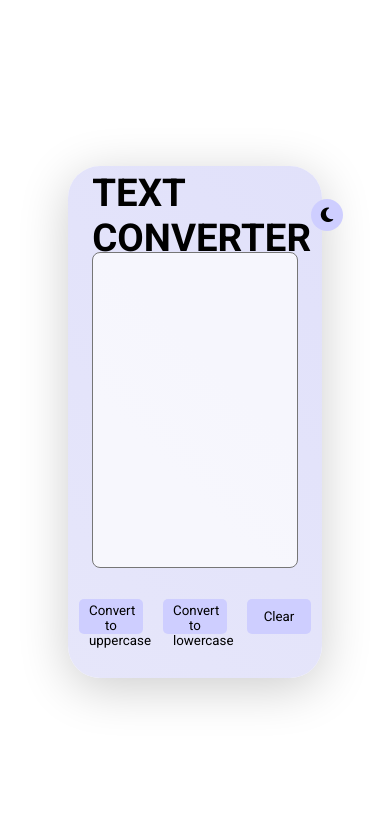
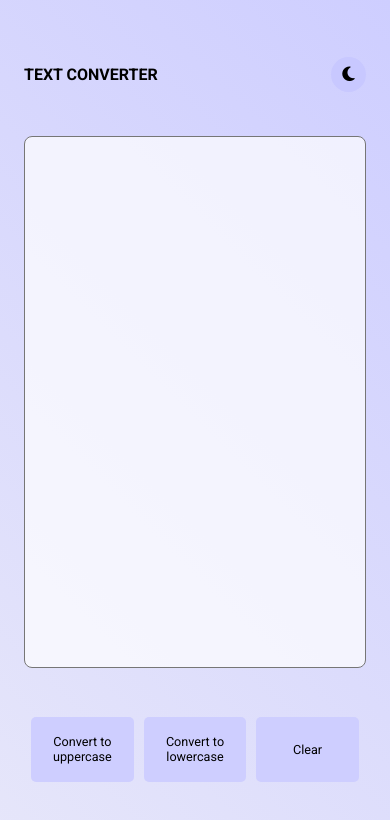
Before and after one commit to affan12345678/text-converter-react, a React (Create React App) app: page / in a window 390 px wide. Shown: the top 820 px of the page. Built offline with nearby package versions, Linux system fonts and the light colour scheme.

Commit message:
change styles

```diff
--- a/src/styles.css
+++ b/src/styles.css
@@ -22,9 +22,10 @@ body {
   --app-background: linear-gradient(
     45deg,
     rgba(230, 230, 250, 1) 0%,
-    rgba(225, 225, 250, 1) 100%
+    rgb(206, 206, 255) 100%
   );
   --app-btun-background: rgb(206, 206, 255);
+  --theme-toggle-btun-background: rgb(200, 200, 255);
   --app-btun-hover-background: rgb(200, 200, 255);
   --app-btun-clicked-background: rgb(190, 190, 255);
 }
@@ -34,8 +35,9 @@ body.dark-theme {
   --app-background: linear-gradient(
     45deg,
     rgb(110, 110, 110) 0%,
-    rgb(94, 94, 94) 100%
+    rgb(60, 60, 60) 100%
   );
+  --theme-toggle-btun-background: rgb(140, 140, 140);
   --app-btun-background: rgb(150, 150, 150);
   --app-btun-hover-background: rgb(160, 160, 160);
   --app-btun-clicked-background: rgb(170, 170, 170);
@@ -177,10 +179,15 @@ body.dark-theme {
   box-shadow: 0px 10px 50px 0px rgba(0, 0, 0, 0.2);
 }
 
+#text-converter-app {
+  width: calc(100%);
+  height: 100%;
+}
+
 .converter-app-header {
   height: var(--app-header-height);
   font-family: "roboto", "sans-serif";
-  font-size: 1.2rem;
+  font-size: calc(var(--app-header-height)/2rem);
   display: flex;
   align-items: center;
   justify-content: space-between;
@@ -188,25 +195,23 @@ body.dark-theme {
 
 .toggle-theme-btun-container {
   height: 80%;
-  width: 3rem;
+  width: auto;
   display: flex;
   align-items: center;
   justify-content: center;
 }
 
 #toggle-theme-btun {
-  width: 2rem;
-  height: 2rem;
+  width: 35px;
+  height: 35px;
   border-radius: 50%;
-  background-color: auto;
   border: none;
-  background-color: var(--app-btun-background);
+  background-color: var(--theme-toggle-btun-background);
+  display: flex;
+  align-items: center;
+  justify-content: center;
 }
 
-#text-converter-app {
-  width: calc(100%);
-  height: 100%;
-}
 
 .input-textarea {
   height: var(--app-main-height);
@@ -233,12 +238,12 @@ body.dark-theme {
   display: flex;
   align-items: center;
   justify-content: center;
+  user-select: none;
 }
 
 .converter-app-btun {
   height: 2.2rem;
   min-width: 4rem;
-  width: fit-content;
   padding: 4px 10px;
   border-radius: 5px;
   margin: 0 10px;
@@ -246,6 +251,9 @@ body.dark-theme {
   background-color: var(--app-btun-background);
   color: var(--txt-color);
   font-family: "roboto", sans-serif;
+  display: flex;
+  align-items: center;
+  justify-content: center;
 }
 .converter-app-btun:hover {
   background-color: var(--app-btun-hover-background);
@@ -253,3 +261,21 @@ body.dark-theme {
 .converter-app-btun:active {
   background-color: var(--app-btun-clicked-background);
 }
+
+
+@media (max-width: 720px) {
+  .application {
+    width: 100%;
+    height: 100%;
+    border-radius: 0;
+    margin: 0;
+    font-size: 0.5rem;
+  }
+  .converter-app-btun {
+    width: 30%;
+    font-size: 0.790rem;
+    font-weight: 400;
+    height: 40%;
+    margin: 0 5px;
+  }
+}
```
